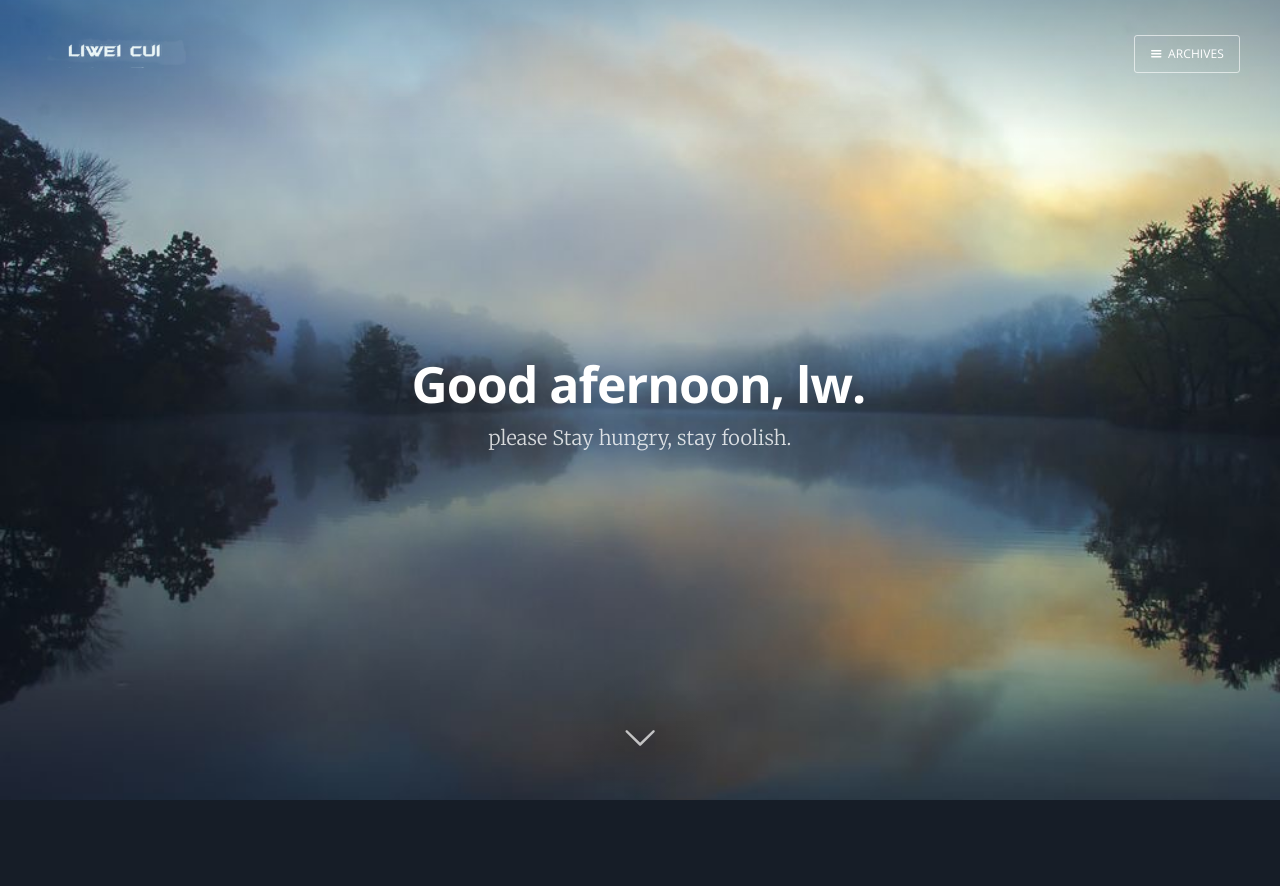
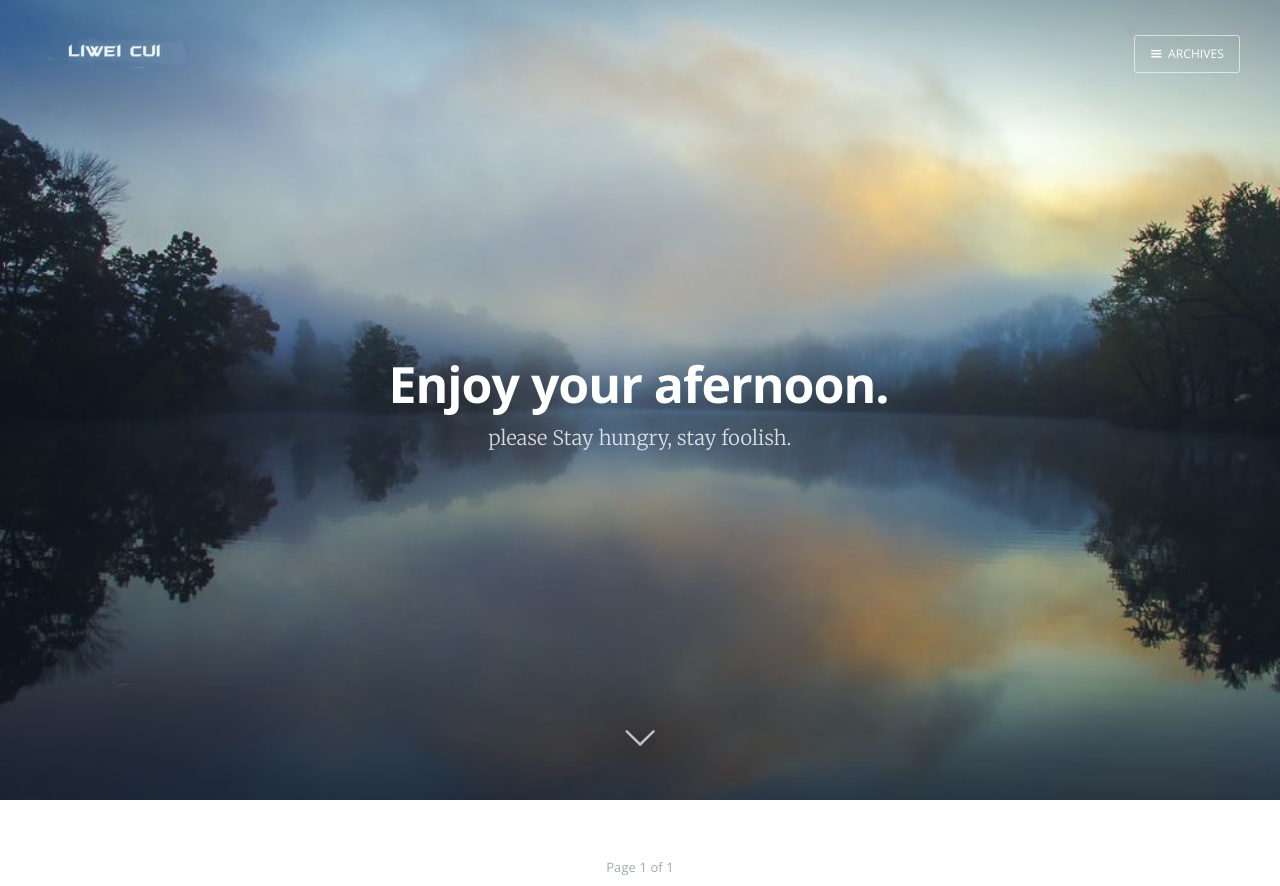
Before and after one commit to Lw-Cui/Blog, a Django app: page / in a window 1280 px wide. Before the commit the page ends 800 px from the top, so only its background shows below. Run offline with Django 3.2, Linux system fonts and the light colour scheme; data that the repository does not hold is empty.

Commit message:
finish navigation

```diff
--- a/article/templates/index.html
+++ b/article/templates/index.html
@@ -32,13 +32,22 @@
             <p><a class="read-more" href="{{blog.geturl}}">{{ blog.content|truncatewords:50 }} &raquo;</a></p>
         </section>
         <footer class="post-meta">
-            {{blog.author.username}}
-            <time class="post-date" datetime='{{blog.add_time|date:"b d, Y"}}'>{{blog.add_time|date:"b d, Y"}}</time>
+            <time class="post-date" datetime='{{blog.add_time|date:"b d, Y"}}'>{{blog.publishTime|date:"b d, Y"}}</time>
         </footer>
     </article>
 
     {% endfor %}
 
+    <nav class="pagination" role="navigation">
+        <span class="page-number">Page {{blogs.number}} of {{blogs.paginator.num_pages}}</span>
+        {% if blogs.has_previous %}
+        <a class="newer-posts" href="/blog/page/{{blogs.previous_page_number}}">← Newer Posts</a>
+        {% endif %}
+        {% if blogs.has_next %}
+        <a class="older-posts" href="/blog/page/{{ blogs.next_page_number }}">Older Posts →</a>
+        {% endif %}
+    </nav>
+
 </main>
 
 {% endblock %}
--- a/article/urls.py
+++ b/article/urls.py
@@ -2,6 +2,6 @@ from django.conf.urls import url, patterns
 from .views import *
 
 urlpatterns = patterns('article.views',
-	url(r'^$', 'home'),
 	url(r'^(?P<blogID>\d+)$', 'content'),
+	url(r'^page/(?P<page_num>\d+)', 'home'),
 )
--- a/article/views.py
+++ b/article/views.py
@@ -1,22 +1,25 @@
-from django.shortcuts import render
 from django.shortcuts import render_to_response
+from django.core.paginator import Paginator
 import datetime
 from .models import *
+from blog import settings
 
 # Create your views here.
 
-def home(request):
+def home(request, page_num=1):
+
 	now = datetime.datetime.now()
 	if now.hour <= 7:
-		greet = 'Good dawn, lw.'
+		greet = 'Why not sleep more?'
 	elif now.hour <= 12:
-		greet = 'Good morning, lw.'
+		greet = 'A beautiful morning!'
 	elif now.hour <= 18:
-		greet = 'Good afernoon, lw.'
+		greet = 'Enjoy your afernoon.'
 	else:
-		greet = 'Good night, lw.'
-	return render_to_response('index.html',
-		{'blogs': article.objects.all(), 'greet': greet})
+		greet = 'Have a good dream, lw.'
+
+	paginator = Paginator(article.objects.all(), settings.PAGE_NUM)
+	return render_to_response('index.html', {'blogs': paginator.page(page_num), 'greet': greet})
 
 def content(request, blogID):
     return render_to_response('content.html',
--- a/blog/settings.py
+++ b/blog/settings.py
@@ -1,6 +1,7 @@
 # Django settings for blog project.
 import os
 
+PAGE_NUM = 5
 
 ADMINS = (
     # ('Your Name', 'your_email@example.com'),
--- a/blog/urls.py
+++ b/blog/urls.py
@@ -1,6 +1,6 @@
 from django.conf.urls import patterns, include, url
+from django.contrib import admin
 from article.views import home, about
-from django.contrib import admin
 import settings
 
 # Uncomment the next two lines to enable the admin:
@@ -15,9 +15,6 @@ urlpatterns = patterns('',
     # Uncomment the admin/doc line below to enable admin documentation:
     # url(r'^admin/doc/', include('django.contrib.admindocs.urls')),
 
-    # Uncomment the next line to enable the admin:
-    # url(r'^admin/', include(admin.site.urls)),
-
     url(r'^admin/', include(admin.site.urls)),
     url(r'^blog/', include('article.urls')),
     url(r'^$', home),
```
Also changed, not shown: article/templates/widget/navigation.html (line endings or trailing spaces), 2 other files.
